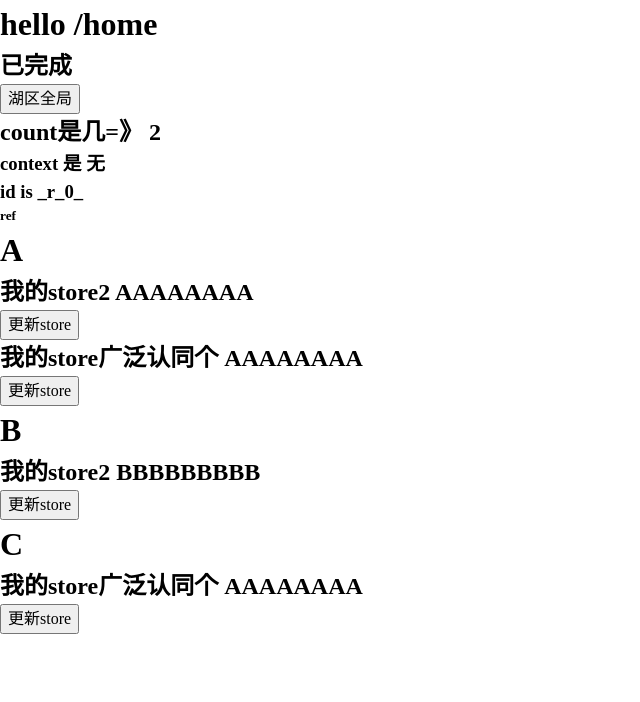
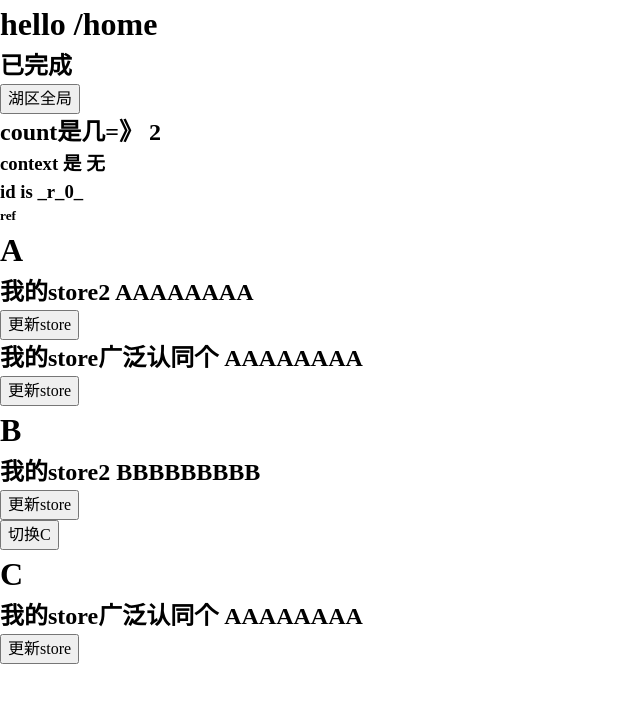
Before and after one commit to aehrfbszer/my-react-template, a React (Vite) app: page /home in a window 1280 px wide. Shown: the top 702 px of the page, without its empty margins (0-640 px from the left). Built offline with nearby package versions, Linux system fonts and the light colour scheme; no server answers.

Commit message:
feat: 重命名，语义更清晰

```diff
--- a/src/App.tsx
+++ b/src/App.tsx
@@ -13,6 +13,7 @@ function App() {
   const [isPending, startTransition] = useTransition();
   const cc = use(SomeContext);
   const ddd = useId();
+  const [show, setShow] = useState(true);
   useEffect(() => {
     startTransition(async () => {
       try {
@@ -57,9 +58,14 @@ function App() {
         <PageB />
       </div>
       <div>
-        <h1>C</h1>
-        <PageC />
+        <button onClick={() => setShow(!show)}>切换C</button>
       </div>
+      {show && (
+        <div>
+          <h1>C</h1>
+          <PageC />
+        </div>
+      )}
     </div>
   );
 }
--- a/src/components/PageC.tsx
+++ b/src/components/PageC.tsx
@@ -1,11 +1,13 @@
-import { useEffect, useId } from "react";
+import { useEffect } from "react";
 import { simpleStore } from "../store/simpleStore";
 import cStore from "../store/cStore";
 
 const useStore = simpleStore.useStore;
 
+const PageCId = Symbol("PageCId");
+
 function PageC() {
-  const [getVal1, setVal1] = useStore(cStore, useId());
+  const [getVal1, setVal1] = useStore(cStore, PageCId);
 
   console.log("页面C渲染");
 
--- a/src/store/simpleStore.ts
+++ b/src/store/simpleStore.ts
@@ -23,7 +23,7 @@ export class simpleStore<T> {
     string | symbol,
     [
       proxySetFn: GlobalUpdater<T>["setVal"],
-      uniqueKey: symbol,
+      onceActionKey: symbol,
       rawSetFn: GlobalUpdater<T>["setVal"],
     ]
   > = {};
```
